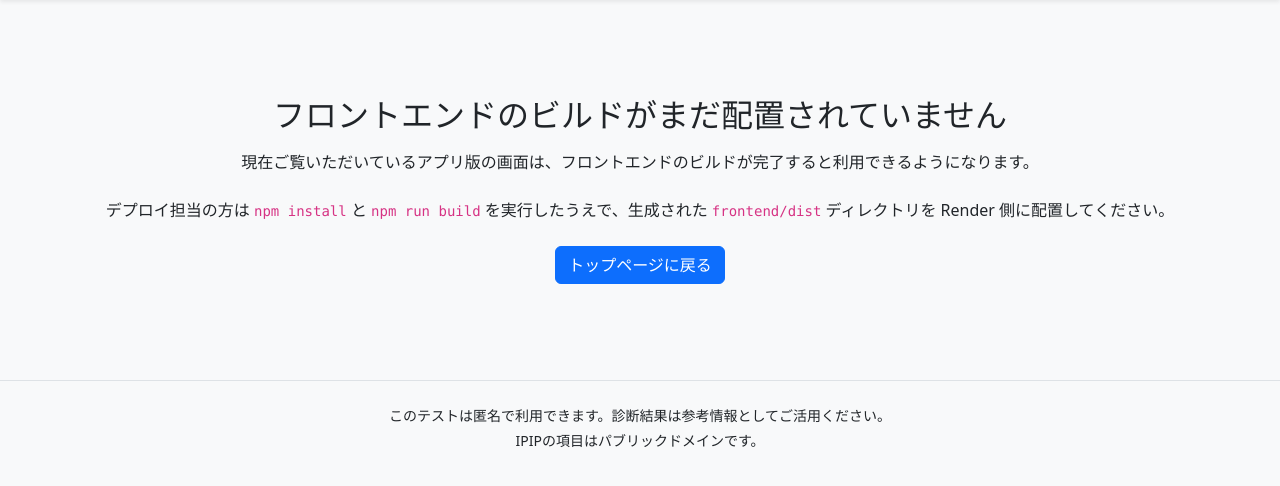
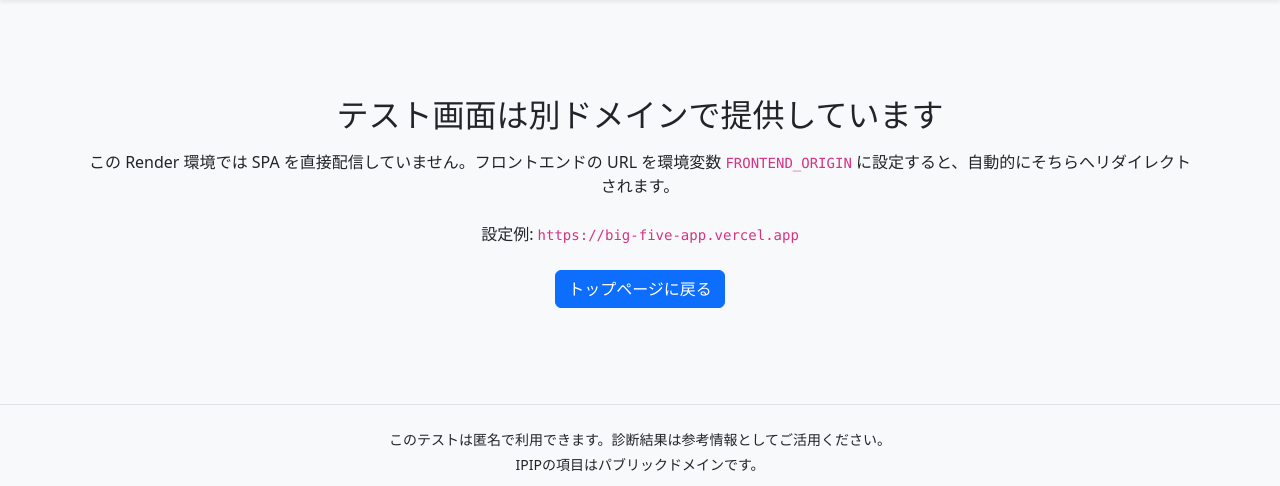
Before and after one commit to Hayato-k1379/big-five-app, a Django app: template backend/templates/survey/spa_unbuilt.html in a window 1280 px wide. Shown: the part 56-542 px from the top of the page. Run offline with Django 4.2, Linux system fonts and the light colour scheme; the template is opened without the code that fills it, so the values that code supplies are empty.

Commit message:
Redirect app routes to external frontend origin

```diff
--- a/backend/templates/survey/spa_unbuilt.html
+++ b/backend/templates/survey/spa_unbuilt.html
@@ -4,13 +4,13 @@
 
 {% block content %}
   <div class="text-center py-5">
-    <h2 class="mb-3">フロントエンドのビルドがまだ配置されていません</h2>
+    <h2 class="mb-3">テスト画面は別ドメインで提供しています</h2>
     <p class="mb-4">
-      現在ご覧いただいているアプリ版の画面は、フロントエンドのビルドが完了すると利用できるようになります。
+      この Render 環境では SPA を直接配信していません。フロントエンドの URL を環境変数
+      <code>FRONTEND_ORIGIN</code> に設定すると、自動的にそちらへリダイレクトされます。
     </p>
     <p class="mb-4">
-      デプロイ担当の方は <code>npm install</code> と <code>npm run build</code> を実行したうえで、生成された
-      <code>frontend/dist</code> ディレクトリを Render 側に配置してください。
+      設定例: <code>https://big-five-app.vercel.app</code>
     </p>
     <a class="btn btn-primary" href="{% url 'survey:home' %}">トップページに戻る</a>
   </div>
```
Also changed, not shown: backend/survey/views.py (+8 -9 lines).
